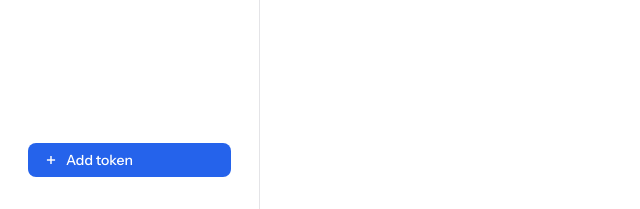
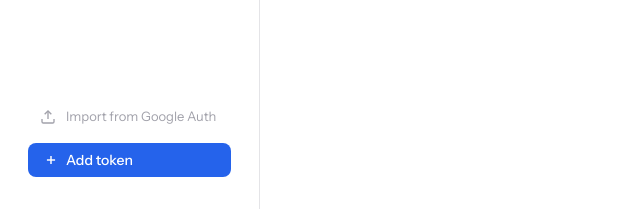
Before and after one commit to token2/TOTPVault, a PHP site: template templates/dashboard.php in a window 1280 px wide. Shown: the part 591-800 px from the top of the page, without its empty margins (0-640 px from the left). Run offline with PHP 8.4, Linux system fonts and the light colour scheme; the template is opened without the code that fills it, so the values that code supplies are empty; some libraries are stand-ins or nearby versions.

Commit message:
Add files via upload

```diff
--- a/templates/dashboard.php
+++ b/templates/dashboard.php
@@ -202,12 +202,18 @@ $FA_SOLID_ICONS = [
       Shared with me
       <span class="sidebar-profile-count" id="count-shared"><?= count(array_filter($profiles, fn($p)=>!$p['is_owner'])) ?></span>
     </button>
-    <div style="margin-top:auto;padding:.5rem .75rem">
+
+	<div style="margin-top:auto;padding:.5rem .75rem;display:flex;flex-direction:column;gap:.5rem">
+      <a href="/tools/import-google-auth" class="sidebar-link" style="font-size:.8125rem;color:var(--ink4)">
+        <svg width="16" height="16" fill="none" stroke="currentColor" stroke-width="2" viewBox="0 0 24 24"><path d="M21 15v4a2 2 0 01-2 2H5a2 2 0 01-2-2v-4"/><polyline points="17 8 12 3 7 8"/><line x1="12" y1="3" x2="12" y2="15"/></svg>
+        Import from Google Auth
+      </a>
       <button class="btn btn-primary w-full" onclick="openAddModal()">
         <svg width="14" height="14" fill="none" stroke="currentColor" stroke-width="2.5" viewBox="0 0 24 24"><line x1="12" y1="5" x2="12" y2="19"/><line x1="5" y1="12" x2="19" y2="12"/></svg>
         Add token
       </button>
     </div>
+
   </aside>
 
   <main class="main">
```
